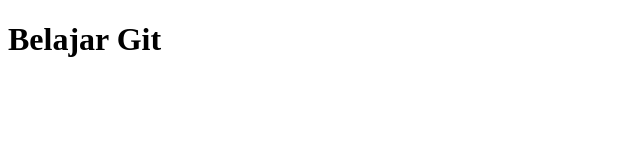
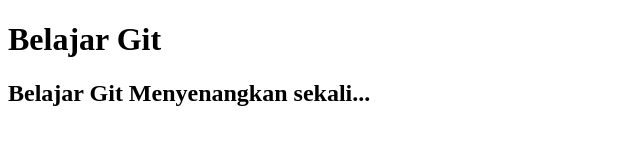
Before and after one commit to evapuspitadewi/eva-syantik, a plain HTML site: page index.html in a window 1280 px wide. Shown: the whole page, without its empty margins (0-640 px from the left). Drawn offline with Linux system fonts and the light colour scheme.

Commit message:
tambah header 2

```diff
--- a/index.html
+++ b/index.html
@@ -7,6 +7,6 @@
 </head>
 <body>
     <h1>Belajar Git</h1>
-
+    <h2>Belajar Git Menyenangkan sekali...</h2>
 </body>
 </html>
```
